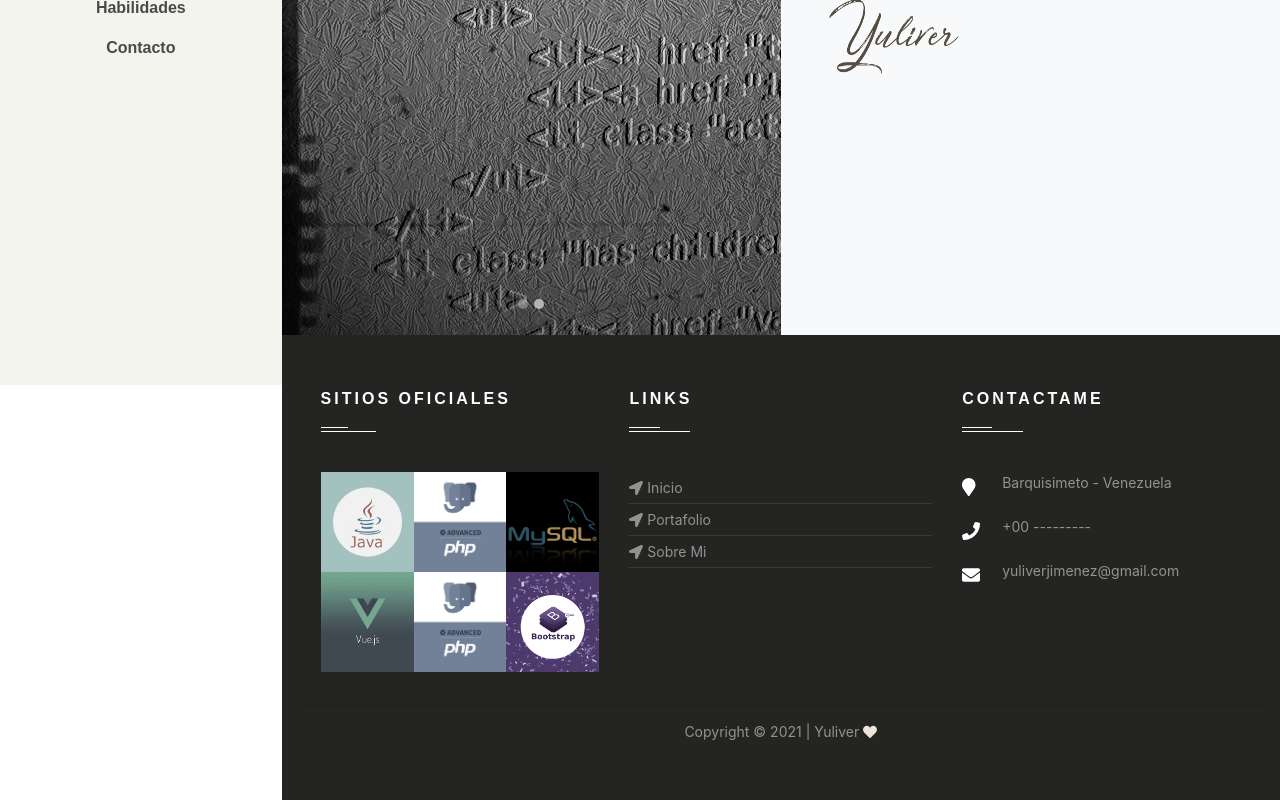
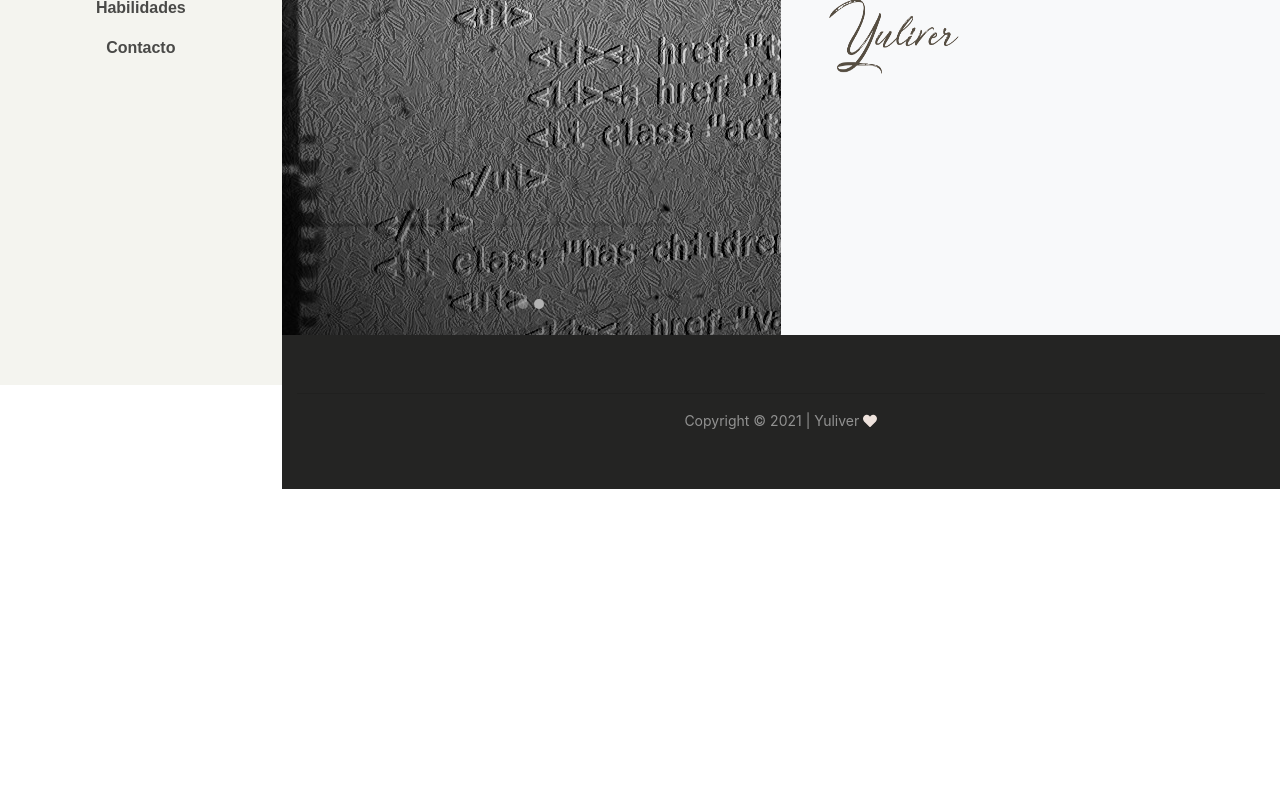
Before and after one commit to yulivera/YuliverPortafolio, a Vue app: page / in a window 1280 px wide. Shown: the part 415-1215 px from the top of the page. After the commit the page ends 904 px from the top, so only its background shows below. Built offline with nearby package versions, Linux system fonts and the light colour scheme.

Commit message:
edit footer

```diff
--- a/src/components/basicos/Footer1.vue
+++ b/src/components/basicos/Footer1.vue
@@ -1,70 +1,7 @@
 <template>
 	<footer class="ftco-footer">
 	    <div class="container ">
-	        <div class="row mb-3">
-	          <div class="col-md">
-	            <div class="ftco-footer-widget mb-3 ml-md-4">
-	              <h2 class="ftco-heading-2 widget-title">Sitios Oficiales<span></span></h2>
-	              <ul class="list-unstyled photo">
-	                <li>
-	                	<a href="https://www.java.com/es/" class="img"
-	                	style="background-image: url(/images/java.png);">
-	                	</a>
-	                </li>
-	                <li><a href="https://www.php.net/" class="img"
-	                	style="background-image: url(/images/php.png);"></a></li>
-	                <li><a href="https://www.mysql.com/" class="img"
-	                	style="background-image: url(/images/mysql.jpg);"></a></li>
 
-	                <li><a href="https://vuejs.org/" class="img"
-	                	style="background-image: url(/images/vuejs.jpg);"></a></li>
-
-	                <li><a href="https://www.php.net/" class="img"
-	                	style="background-image: url(/images/php.png);"></a></li>
-	                <li><a href="https://getbootstrap.com/" class="img"
-	                	style="background-image: url(/images/boots.jpg);"></a></li>
-	              </ul>
-	            </div>
-	          </div>
-
-	          <div class="col-md">
-	             <div class="ftco-footer-widget mb-4">
-	              <h2 class="ftco-heading-2 widget-title">Links <span></span></h2>
-	              <ul class="list-unstyled categories">
-	              	<li><a href="/">
-	              		<font-awesome-icon icon="location-arrow" />
-	              		Inicio</a></li>
-	              	<li><a href="/portafolio">
-						<font-awesome-icon icon="location-arrow" />
-	              		Portafolio</a></li>
-	                <li><a href="/sobreMi">
-	                <font-awesome-icon icon="location-arrow" />
-	            	Sobre Mi </a></li>
-	              </ul>
-	            </div>
-	          </div>
-
-	          <div class="col-md">
-	            <div class="ftco-footer-widget mb-4">
-	            	<h2 class="ftco-heading-2 widget-title">Contactame <span></span></h2>
-	            	<div class="block-23 mb-4">
-		              <ul>
-		                <li>
-		                	<span class="icon"><font-awesome-icon icon="map-marker" /></span>
-		                	<span class="text">Barquisimeto - Venezuela</span></li>
-		                <li>
-		                	<span class="icon" >
-		                	<font-awesome-icon icon="phone" /></span>
-		                	<span class="text">+00 ---------</span></li>
-
-		                <li>
-		                	<span class="icon" ><font-awesome-icon icon="envelope" /></span>
-		                	<span class="text">yuliverjimenez@gmail.com</span></li>
-		              </ul>
-		            </div>
-	            </div>
-	          </div>
-	        </div>
 	        <div class="row">
 	          <div class="col-md-12 text-center">
 				<hr>
```
